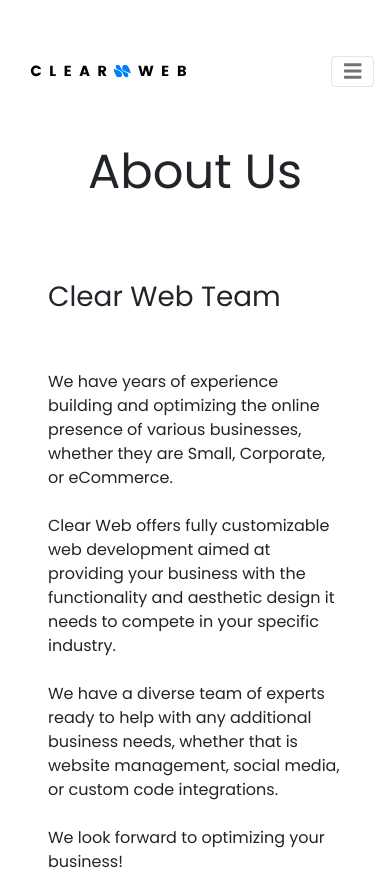
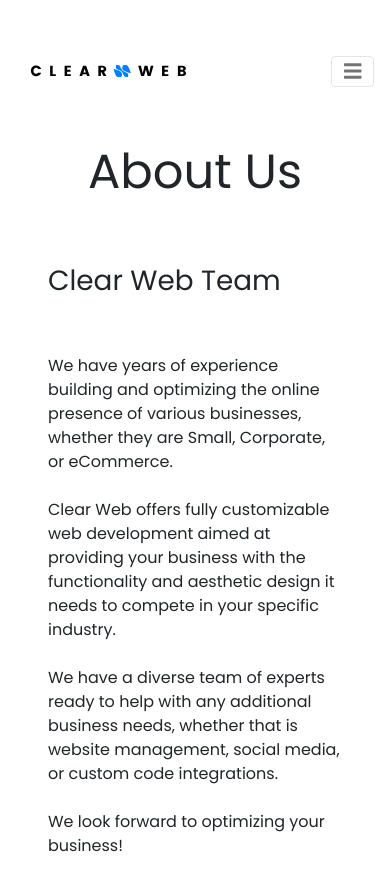
Before and after one commit to alau9/clearweb, a React (Create React App) app: page /about in a window 390 px wide. Shown: the top 870 px of the page. Built offline with nearby package versions, Linux system fonts and the light colour scheme; a web font is replaced by a local one.

Commit message:
changed margin on about page

```diff
--- a/src/pages/about/about.styles.scss
+++ b/src/pages/about/about.styles.scss
@@ -12,11 +12,9 @@
     .content-row {
         display: flex;
         flex-direction: row;
-        margin-top: 4rem;
 
         @media (max-width: 768px) {
           flex-direction: column;
-          margin-top: 1rem;
           margin-left: 3rem;
           margin-right: 3rem;
         }
```
